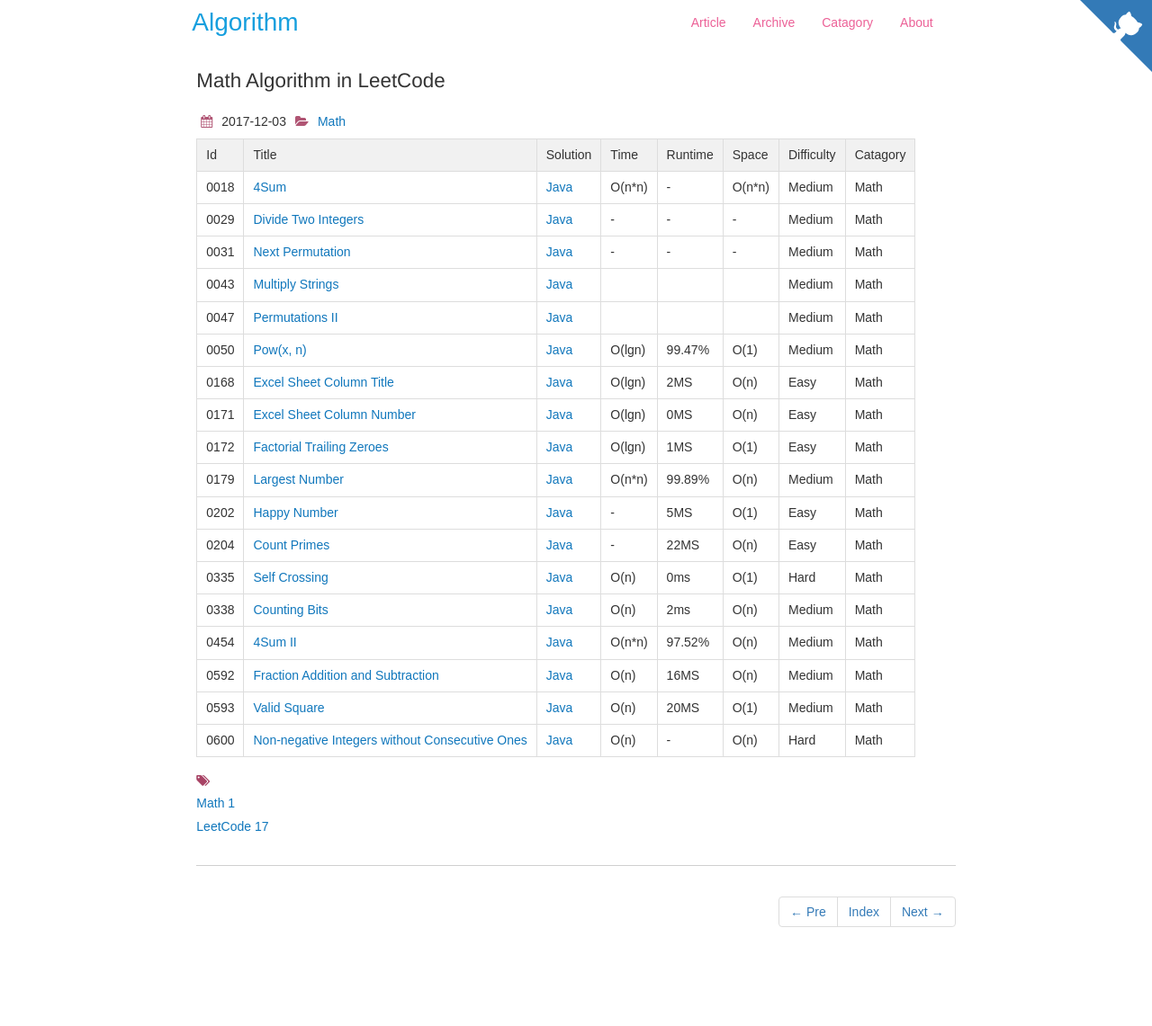
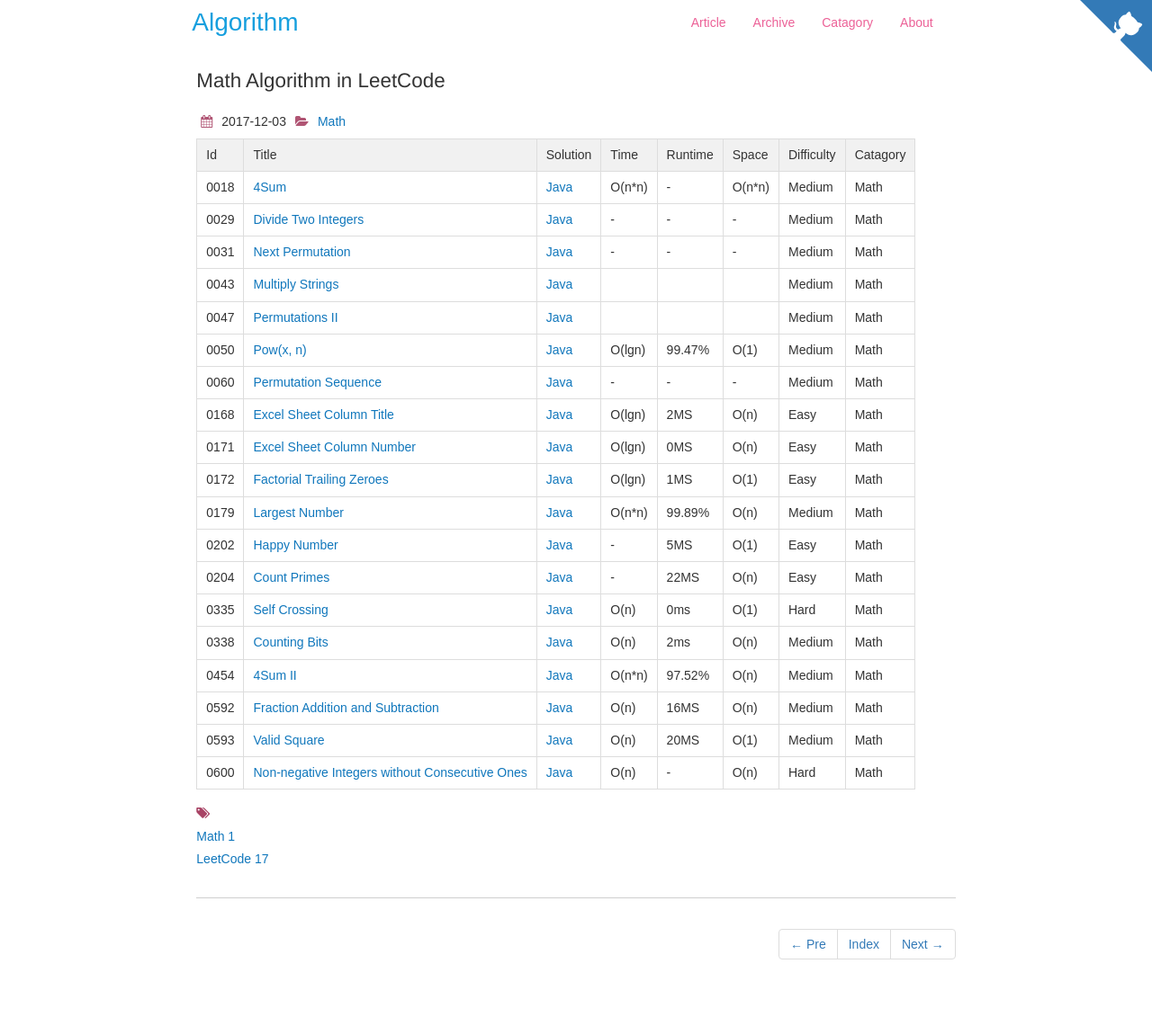
Before and after one commit to dunso/algorithm, a Jekyll site: the page built from docs/_posts/2017-12-03-Math.md, in a window 1280 px wide. Shown: the whole page at 90% size. Built offline with Jekyll 4.4.1, drawn with Linux system fonts in a browser that asks for light colours; nearby versions of some CDN libraries; before the commit the page ends 1105 px from its top, so only the background shows below that.

Commit message:
Update 2017-12-03-Math.md

```diff
--- a/docs/_posts/2017-12-03-Math.md
+++ b/docs/_posts/2017-12-03-Math.md
@@ -18,6 +18,7 @@
 |0043|[Multiply Strings](https://leetcode.com/problems/multiply-strings/) | [Java](https://e.srl/leetcode-43/)  ||||  Medium |Math|
 |0047|[Permutations II](https://leetcode.com/problems/permutations-ii) | [Java](https://e.srl/leetcode-47/)  ||||  Medium |Math|
 |0050|[Pow(x, n)](https://leetcode.com/problems/powx-n/) | [Java](https://e.srl/leetcode-50/)  | O(lgn) |99.47%| O(1)  |  Medium |Math|
+|0060|[Permutation Sequence](https://leetcode.com/problems/permutation-sequence/) | [Java](https://e.srl/leetcode-60/)  |-|-|-|  Medium |Math|
 |0168|[Excel Sheet Column Title](https://leetcode.com/problems/excel-sheet-column-title) | [Java](https://e.srl/leetcode-168/)  | O(lgn) |2MS| O(n)  |  Easy |Math|
 |0171|[Excel Sheet Column Number](https://leetcode.com/problems/excel-sheet-column-number/) | [Java](https://e.srl/leetcode-171/)  | O(lgn) |0MS| O(n)  |  Easy |Math|
 |0172|[Factorial Trailing Zeroes](https://leetcode.com/problems/factorial-trailing-zeroes/) | [Java](https://e.srl/leetcode-172/)  | O(lgn) |1MS| O(1)  |  Easy |Math|
```
